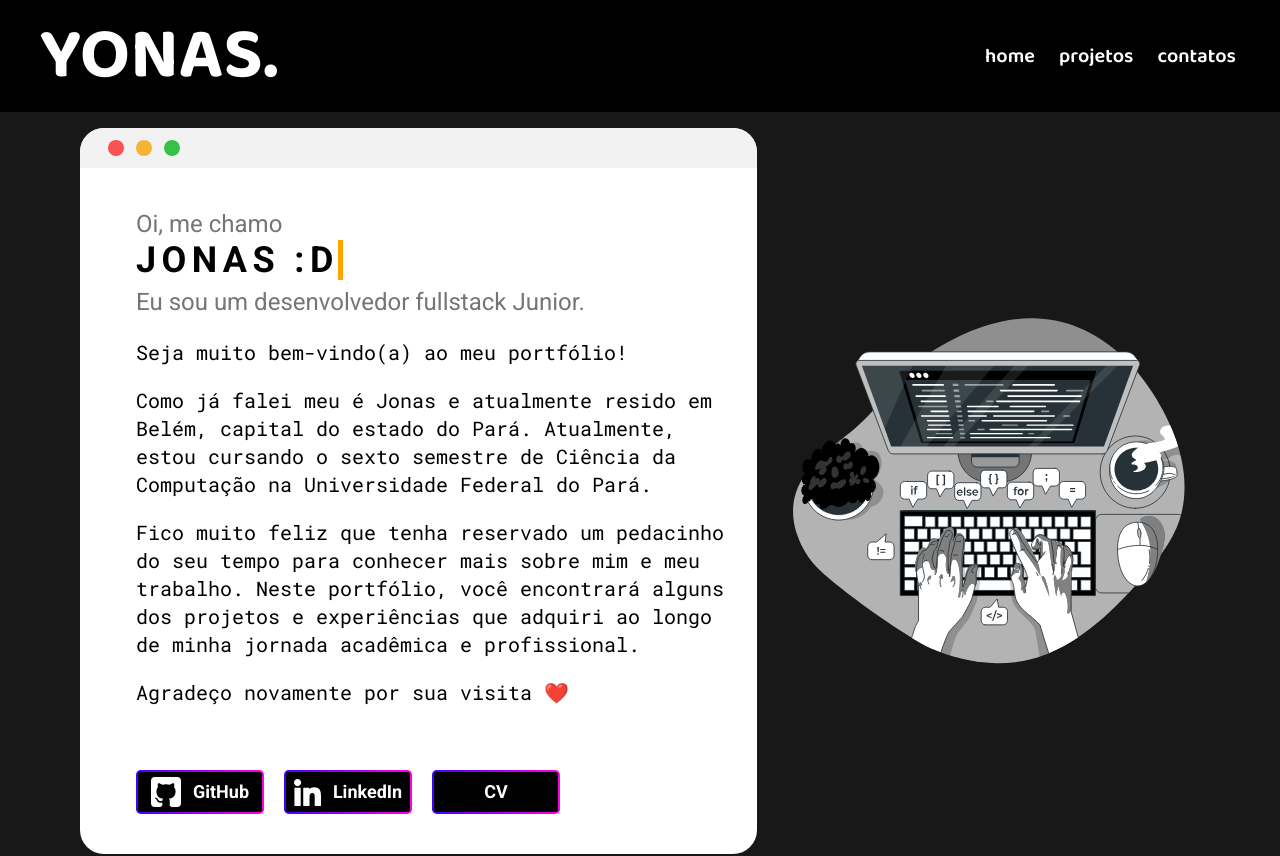
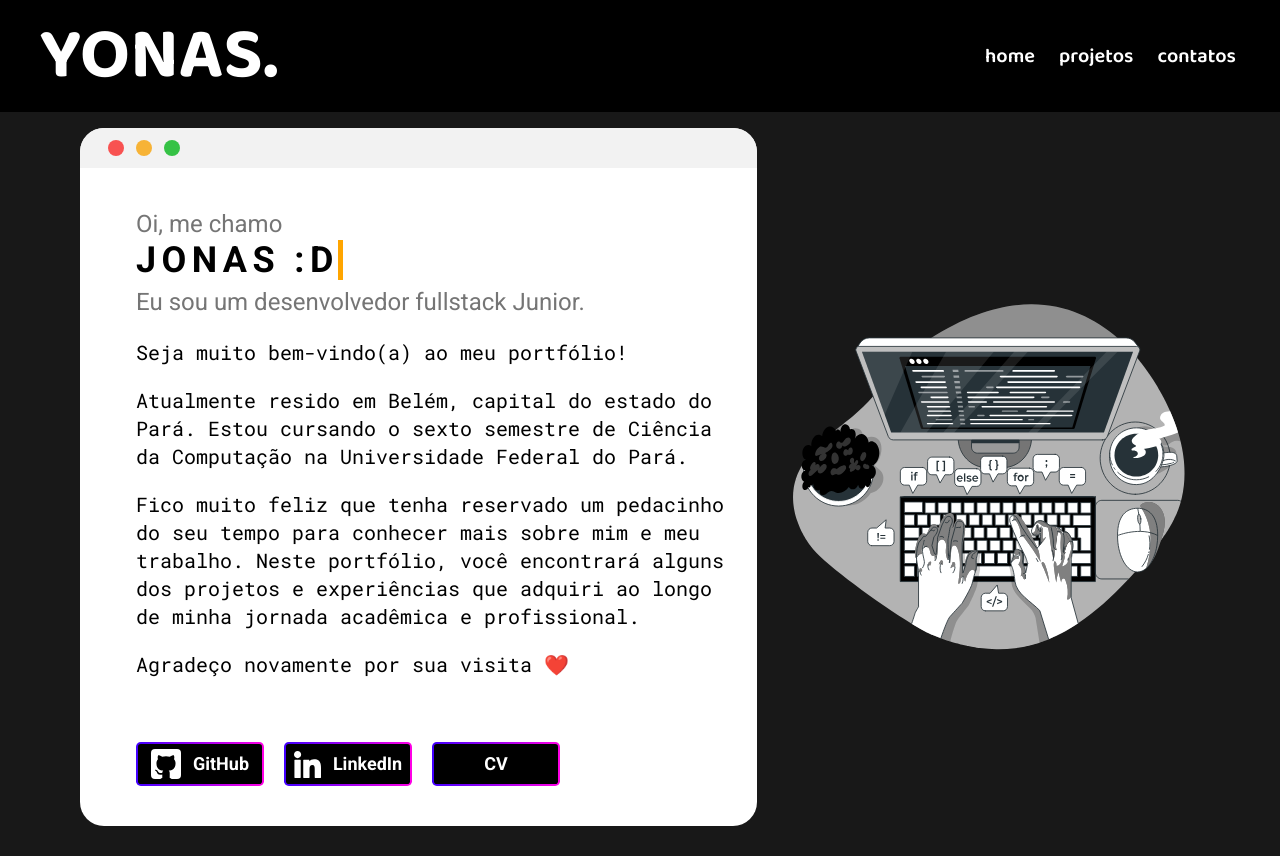
Before and after one commit to jonas-al/my-site, a Next.js app: page / in a window 1280 px wide. Shown: the top 856 px of the page. Built offline with nearby package versions, Linux system fonts and the light colour scheme.

Commit message:
fix: erros de escrita

```diff
--- a/pages/index.tsx
+++ b/pages/index.tsx
@@ -85,7 +85,7 @@ export default function Home() {
                   Seja muito bem-vindo(a) ao meu portfólio!
                 </p>
                 <p className='text-lg sm:text-xl text-black font-details'>
-                  Como já falei meu é Jonas e atualmente resido em Belém, capital do estado do Pará. Atualmente, estou cursando o sexto semestre de Ciência da Computação na Universidade Federal do Pará.
+                  Atualmente resido em Belém, capital do estado do Pará. Estou cursando o sexto semestre de Ciência da Computação na Universidade Federal do Pará.
                 </p>
                 <p className='text-lg sm:text-xl text-black font-details'>
                   Fico muito feliz que tenha reservado um pedacinho do seu tempo para conhecer mais sobre mim e meu trabalho. Neste portfólio, você encontrará alguns dos projetos e experiências que adquiri ao longo de minha jornada acadêmica e profissional.
```
